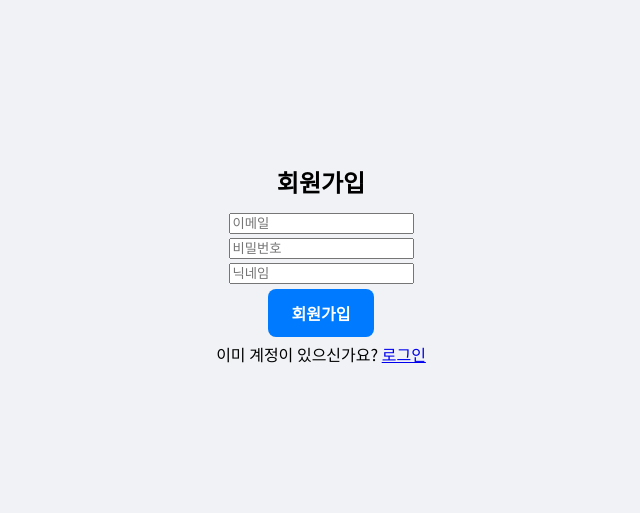
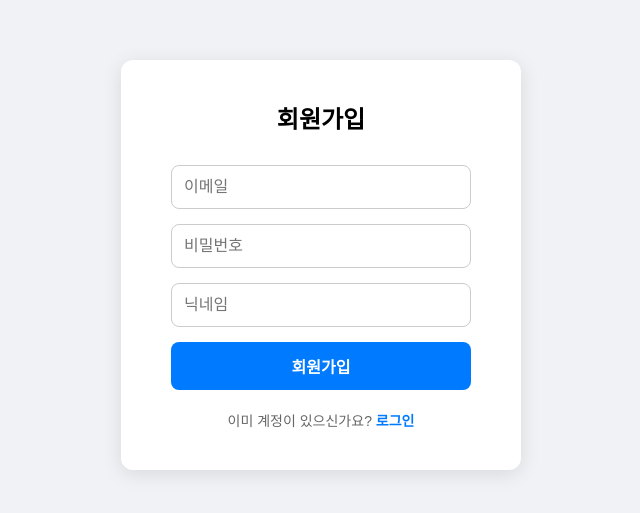
Before and after one commit to bin778/restaurant-recommend-chatbot, a React (Vite) app in the folder frontend/: page /signup in a window 1280 px wide. Shown: the part 135-648 px from the top of the page, without its empty margins (319-959 px from the left). Built offline with nearby package versions, Linux system fonts and the light colour scheme.

Commit message:
style: Apply CSS design to login and signup

```diff
--- a/frontend/src/pages/HomePage.jsx
+++ b/frontend/src/pages/HomePage.jsx
@@ -27,10 +27,10 @@
         ) : (
           // 비로그인 상태일 때 보일 UI
           <div className="anonymous-view">
-            <a href="/login" className="btn">
+            <a href="/login" className="btn btn-primary">
               로그인
             </a>
-            <a href="/signup" className="btn btn-secondary">
+            <a href="/signup" className="btn btn-primary">
               회원가입
             </a>
           </div>
--- a/frontend/src/pages/LoginPage.jsx
+++ b/frontend/src/pages/LoginPage.jsx
@@ -22,7 +22,6 @@
   };
 
   return (
-    <div className="container">
     <div className="form-card">
       <h1>로그인</h1>
       {error && <p className="error-msg">{error}</p>}
@@ -39,7 +38,7 @@
             required
           />
         </div>
-          <button type="submit" className="btn">
+        <button type="submit" className="btn-auth">
           로그인
         </button>
       </form>
@@ -48,7 +47,6 @@
         <Link to="/signup">회원가입</Link>
       </div>
     </div>
-    </div>
   );
 };
 
--- a/frontend/src/pages/SignupPage.jsx
+++ b/frontend/src/pages/SignupPage.jsx
@@ -1,3 +1,5 @@
+// frontend/src/pages/SignupPage.jsx
+
 import React, { useState } from 'react';
 import { useNavigate, Link } from 'react-router-dom';
 import authService from '../services/authService';
@@ -25,7 +27,7 @@
   };
 
   return (
-    <div className="container">
+    // container 클래스는 body에 스타일이 적용되므로 최상위 div에는 필요 없습니다.
     <div className="form-card">
       <h1>회원가입</h1>
       {error && <p className="error-msg">{error}</p>}
@@ -52,7 +54,8 @@
             required
           />
         </div>
-          <button type="submit" className="btn">
+        {/* 여기를 수정합니다! */}
+        <button type="submit" className="btn-auth">
           회원가입
         </button>
       </form>
@@ -61,7 +64,6 @@
         <Link to="/login">로그인</Link>
       </div>
     </div>
-    </div>
   );
 };
 
--- /dev/null
+++ b/frontend/src/styles/_auth.scss
@@ -0,0 +1,86 @@
+// --- 로그인/회원가입 공용 폼 스타일 ---
+
+.form-card {
+  background: $white-color;
+  padding: 40px 50px;
+  border-radius: 12px;
+  box-shadow: 0 4px 20px rgba(0, 0, 0, 0.1);
+  width: 400px;
+  box-sizing: border-box;
+  text-align: center;
+
+  h1 {
+    font-weight: 700;
+    font-size: 24px;
+    margin-top: 0;
+    margin-bottom: 30px;
+  }
+}
+
+.form-group {
+  margin-bottom: 15px;
+  text-align: left;
+
+  input {
+    width: 100%;
+    padding: 12px;
+    border: 1px solid #ccc;
+    border-radius: 8px;
+    box-sizing: border-box;
+    font-size: 16px;
+
+    &:focus {
+      border-color: $primary-color;
+      outline: none;
+      box-shadow: 0 0 0 2px rgba(0, 123, 255, 0.25);
+    }
+  }
+}
+
+// 공용 버튼 스타일 (폼 내부에서만 사용)
+.btn-auth {
+  display: block;
+  width: 100%;
+  padding: 12px 24px;
+  border: none;
+  border-radius: 8px;
+  background-color: $primary-color;
+  color: $white-color;
+  text-decoration: none;
+  font-size: 16px;
+  font-weight: 700;
+  cursor: pointer;
+  transition: background-color 0.2s;
+  margin-top: 10px;
+
+  &:hover {
+    background-color: $primary-hover;
+  }
+}
+
+.error-msg {
+  color: $danger-color;
+  margin-bottom: 15px;
+  font-size: 14px;
+}
+.success-msg {
+  color: $success-color;
+  margin-bottom: 15px;
+  font-size: 14px;
+}
+
+.link-group {
+  margin-top: 20px;
+  font-size: 14px;
+  color: #666;
+
+  a {
+    color: $primary-color;
+    text-decoration: none;
+    font-weight: 700;
+
+    &:hover {
+      text-decoration: underline;
+    }
+  }
+}
--- /dev/null
+++ b/frontend/src/styles/_variables.scss
@@ -0,0 +1,15 @@
+// --- SCSS 공용 변수 정의 ---
+
+// 색상
+$primary-color: #007bff;
+$primary-hover: #0056b3;
+$secondary-color: #6c757d;
+$secondary-hover: #5a6268;
+$danger-color: #dc3545;
+$danger-hover: #c82333;
+$success-color: #28a745;
+$background-color: #f0f2f5;
+$white-color: white;
+
+// 폰트
+$font-family: 'Noto Sans KR', sans-serif;
--- a/frontend/src/styles/main.scss
+++ b/frontend/src/styles/main.scss
@@ -1,17 +1,7 @@
-@import url('https://fonts.googleapis.com/css2?family=Noto+Sans+KR:wght@400;700&display=swap');
+// 공용 변수 불러오기
+@import 'variables';
 
-// --- SCSS 변수 정의 ---
-$primary-color: #007bff;
-$primary-hover: #0056b3;
-$secondary-color: #6c757d;
-$secondary-hover: #5a6268;
-$danger-color: #dc3545;
-$danger-hover: #c82333;
-$background-color: #f0f2f5;
-$white-color: white;
-$font-family: 'Noto Sans KR', sans-serif;
-
-// --- 스타일 정의 ---
+// 사이트 전체에 적용될 글로벌 스타일을 정의
 body {
   font-family: $font-family;
   background-color: $background-color;
@@ -22,9 +12,10 @@
   height: 100vh;
 }
 
-.container {
-  text-align: center;
-}
+// 각 페이지/컴포넌트의 스타일을 불러온다.
+@import 'auth'; // 로그인/회원가입 폼 스타일
+// @import 'home'; // 나중에 HomePage 스타일을 분리하면 여기에 추가
+// @import 'chat'; // 나중에 ChatPage 스타일을 분리하면 여기에 추가
 
 .card {
   background: $white-color;
@@ -32,7 +23,8 @@
   border-radius: 12px;
   box-shadow: 0 4px 20px rgba(0, 0, 0, 0.1);
   width: 400px;
-}
+  text-align: center;
+  box-sizing: border-box;
 
   h1 {
     font-weight: 700;
@@ -41,32 +33,33 @@
     margin-bottom: 10px;
   }
 
-.subtitle {
+  .subtitle,
+  .welcome-msg {
     color: #666;
     margin-bottom: 30px;
   }
 
-.welcome-msg {
-  font-size: 18px;
-  margin-bottom: 30px;
-}
-
   .btn {
-  display: inline-block;
+    display: block;
+    width: 100%;
     padding: 12px 24px;
     border: none;
     border-radius: 8px;
-  background-color: $primary-color;
+    background-color: $secondary-color;
     color: $white-color;
     text-decoration: none;
     font-size: 16px;
     font-weight: 700;
     cursor: pointer;
     transition: background-color 0.2s;
-  margin: 5px;
+    margin-top: 10px;
+    box-sizing: border-box;
 
+    &.btn-primary {
+      background-color: $primary-color;
       &:hover {
         background-color: $primary-hover;
+      }
     }
 
     &.btn-secondary {
@@ -78,22 +71,9 @@
 
     &.btn-logout {
       background-color: $danger-color;
-    width: 100%;
-    box-sizing: border-box;
-
       &:hover {
         background-color: $danger-hover;
       }
     }
   }
-
-.menu-links a,
-.menu-links button {
-  display: block;
-  width: 100%;
-  box-sizing: border-box;
 }
-
-.menu-links form {
-  margin-top: 5px;
-}
```
Lines whose indentation alone changed are shown as unchanged.
